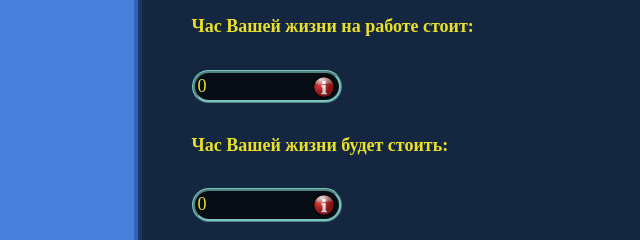
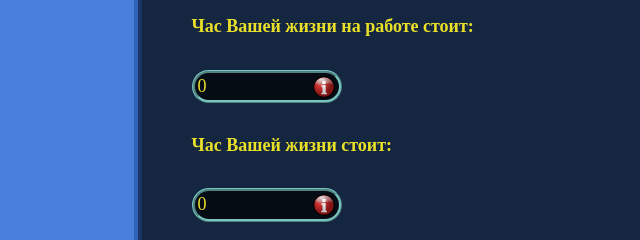
Before and after one commit to Denetora/calculator-of-your-life.github.io, a plain HTML site: page index.html in a window 1280 px wide. Shown: the part 920-1160 px from the top of the page, 20-660 px from the left. Drawn offline with Linux system fonts and the light colour scheme.

Commit message:
Update index.html

```diff
--- a/index.html
+++ b/index.html
@@ -116,7 +116,7 @@
                   <strong>Час Вашей жизни на работе стоит: </strong>  <div id = "dot5" iddiv="box_5" class="message"></div>
                   <div id = "result5" class = "result">0</div></br>
 
-                  <strong>Час Вашей жизни будет стоить: </strong> <div id = "dot6" iddiv="box_6" class="message"></div>
+                  <strong>Час Вашей жизни стоит: </strong> <div id = "dot6" iddiv="box_6" class="message"></div>
                   <div id = "result6" class = "result">0</div></br>
 
                   <strong>Примерное количество дней на работе:  </strong> <div id = "dot7" iddiv="box_7" class="message"></div>
```
